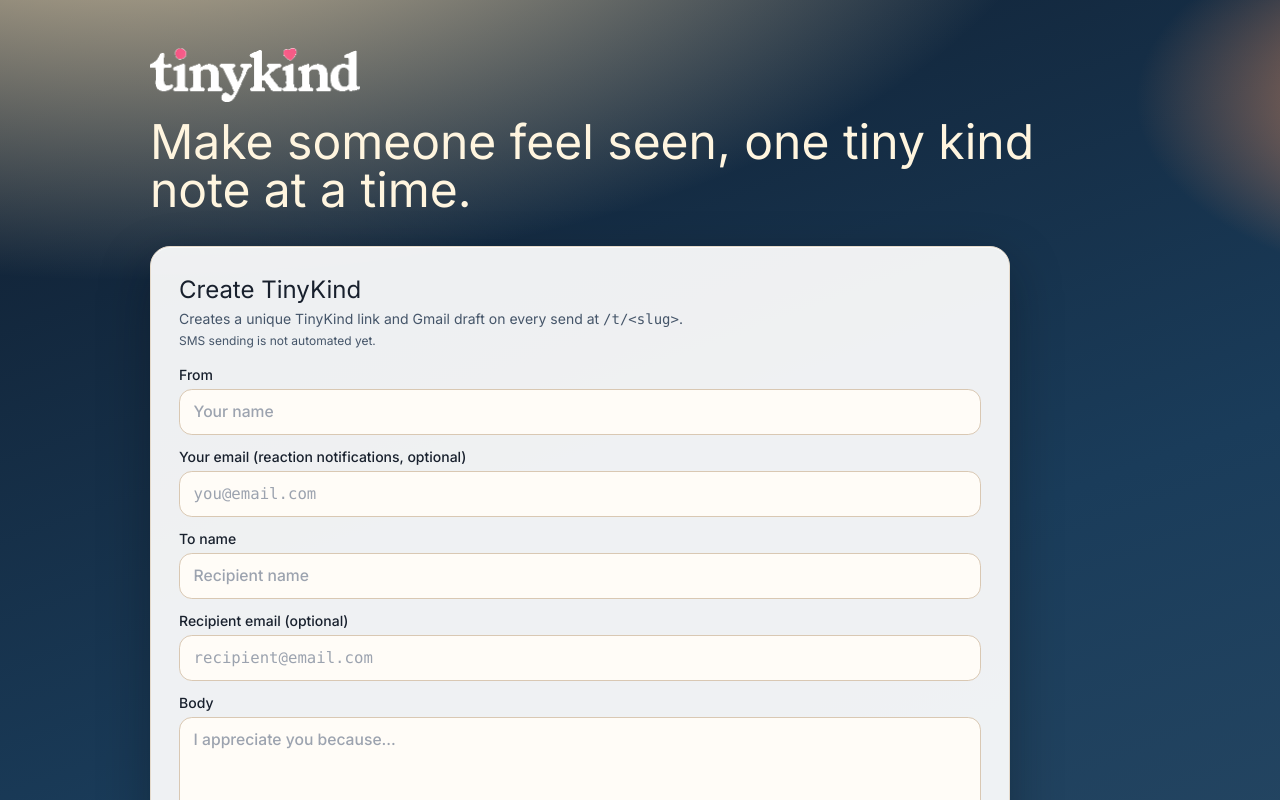
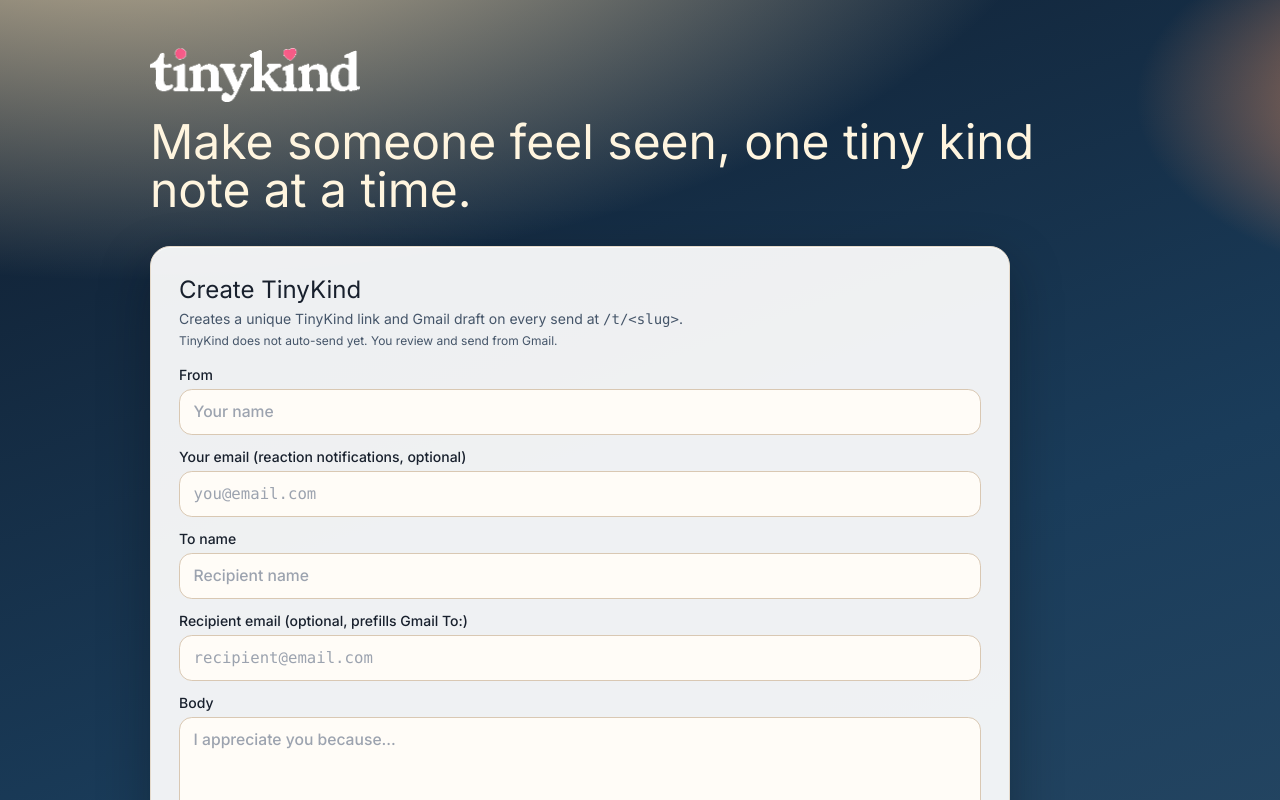
Before and after one commit to alferrante/tinykind, a Next.js app: page / in a window 1280 px wide. Shown: the top 800 px of the page. Built offline with nearby package versions, Linux system fonts and the light colour scheme.

Commit message:
Clarify manual send behavior in Gmail draft flow

```diff
--- a/src/components/CreateTinyKindCard.tsx
+++ b/src/components/CreateTinyKindCard.tsx
@@ -89,7 +89,9 @@ export default function CreateTinyKindCard() {
             Creates a unique TinyKind link and Gmail draft on every send at{" "}
             <span className="mono">/t/&lt;slug&gt;</span>.
           </p>
-          <p className="mt-1 text-xs text-[var(--ink-soft)]">SMS sending is not automated yet.</p>
+          <p className="mt-1 text-xs text-[var(--ink-soft)]">
+            TinyKind does not auto-send yet. You review and send from Gmail.
+          </p>
         </div>
       </div>
 
@@ -125,7 +127,7 @@ export default function CreateTinyKindCard() {
         </label>
 
         <label className="grid gap-1 text-sm font-medium">
-          Recipient email (optional)
+          Recipient email (optional, prefills Gmail To:)
           <input
             className="field mono"
             value={recipientEmail}
@@ -170,7 +172,7 @@ export default function CreateTinyKindCard() {
               rel="noreferrer"
               target="_blank"
             >
-              Open Gmail draft
+              Open Gmail draft (you send)
             </a>
             <button
               className="btn text-sm"
@@ -197,6 +199,9 @@ export default function CreateTinyKindCard() {
           <div className="mt-3 text-sm text-[var(--ink-soft)]">
             Recipient email: {created.recipientEmail ?? "Not provided (add recipient in Gmail)"}
           </div>
+          <div className="mt-1 text-xs text-[var(--ink-soft)]">
+            This does not send automatically until you click Send in Gmail.
+          </div>
           <div className="mt-2 text-sm text-[var(--ink-soft)]">Email preview:</div>
           <pre className="mono mt-2 overflow-x-auto rounded-lg bg-[#1e2834] p-3 text-xs text-[#d7e7ff]">
             {created.emailSubject}
```
